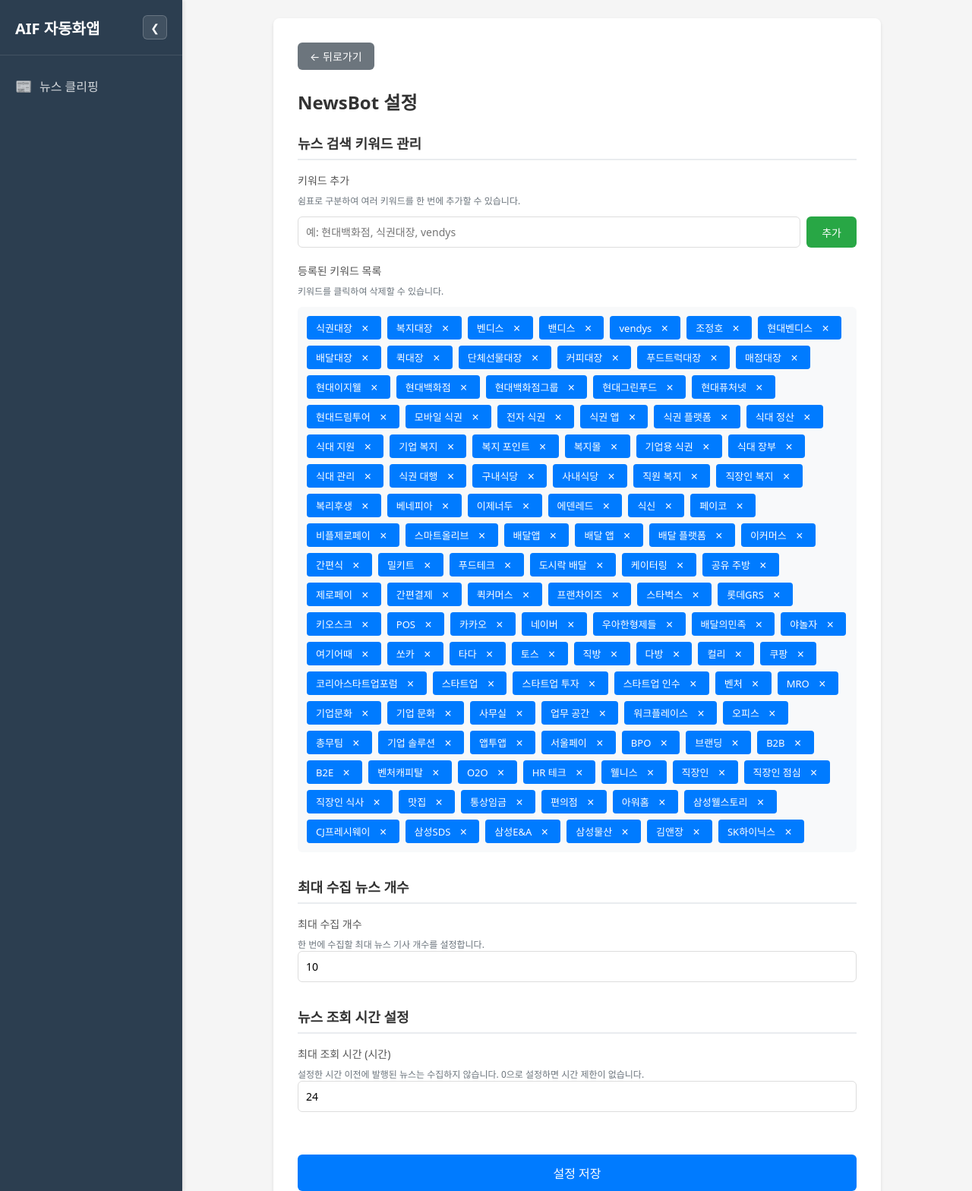
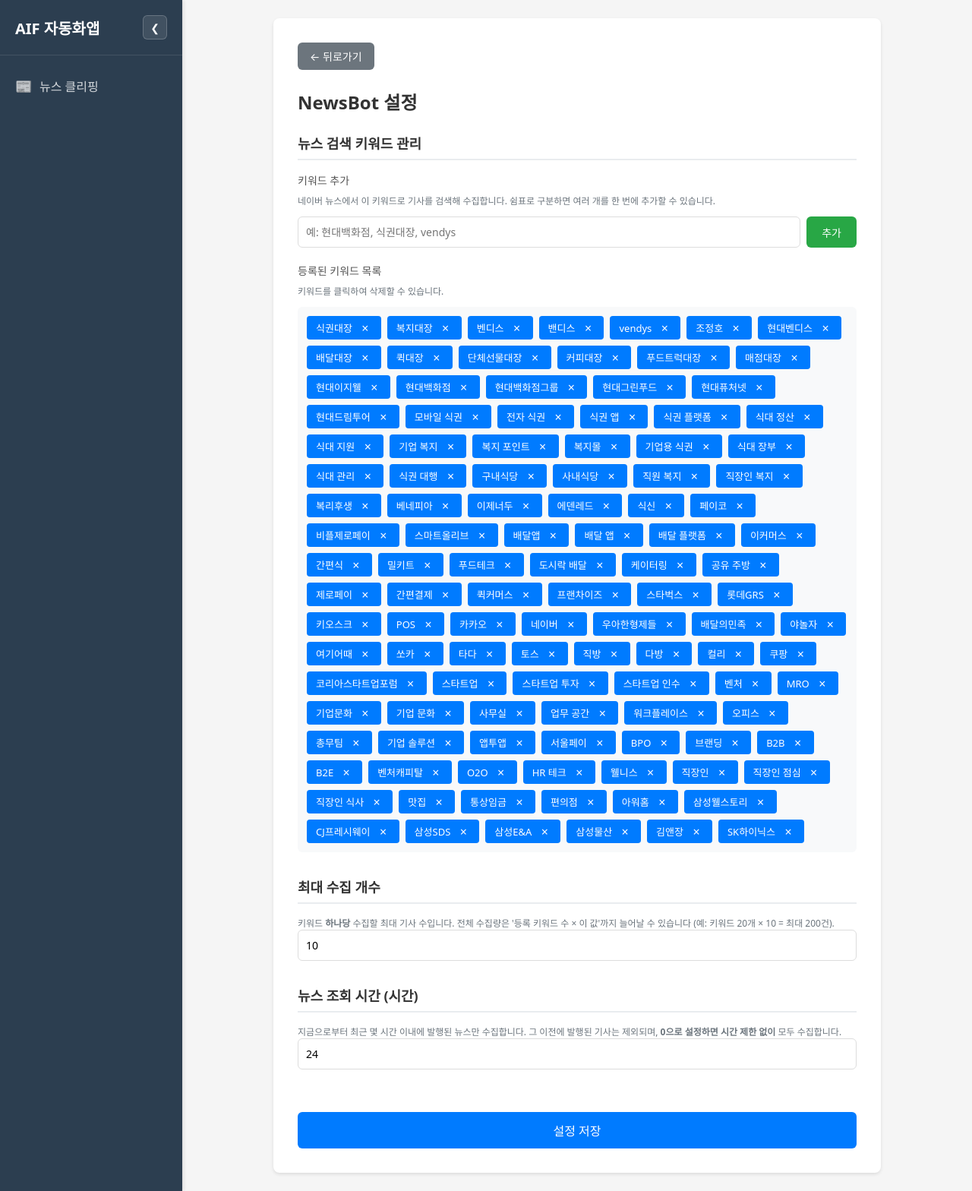
Before and after one commit to dohyun82/news-mvp, a Flask app: page /news/settings in a window 1280 px wide. Shown: the whole page at 76% size. Run offline with Flask 3, Linux system fonts and the light colour scheme.

Commit message:
feat: 검토·설정 화면 UX 개선
- 카테고리 헤더에 담긴 뉴스 개수 배지 표시 (드롭·선택해제·요약·삭제 시 실시간 갱신)
- 선택 해제 시 AI 요약 리셋 (네이버 요약 description은 유지) + store 테스트 4건 추가
- 설정 화면 중복 라벨 제거·설명 명확화 (최대 수집 개수는 '키워드당'임을 명시)

Co-Authored-By: Claude Opus 4.8 <noreply@anthropic.com>

```diff
--- a/apps/news/models.py
+++ b/apps/news/models.py
@@ -134,9 +134,11 @@ class InMemoryStore:
         for a in self._articles:
             if a.url == url:
                 a.selected = selected
-                # 선택 해제 시 원본 카테고리로 복원
+                # 선택 해제 시 원본 카테고리로 복원하고 AI 요약을 리셋
+                # (다시 선택하면 네이버 요약부터 시작하고 AI 요약은 재생성)
                 if not selected:
                     a.category = a.original_category
+                    a.summary = ""
                 self._save_to_disk()
                 return True
         return False
--- a/templates/settings.html
+++ b/templates/settings.html
@@ -57,7 +57,8 @@ endblock %} {% block content %}
     <div class="form-group">
       <label for="keyword-input">키워드 추가</label>
       <div class="form-help">
-        쉼표로 구분하여 여러 키워드를 한 번에 추가할 수 있습니다.
+        네이버 뉴스에서 이 키워드로 기사를 검색해 수집합니다. 쉼표로 구분하면
+        여러 개를 한 번에 추가할 수 있습니다.
       </div>
       <div class="add-keyword-group">
         <input
@@ -79,29 +80,29 @@ endblock %} {% block content %}
 
 
   <div class="section">
-    <div class="section-title">최대 수집 뉴스 개수</div>
+    <div class="section-title">최대 수집 개수</div>
     <div class="form-group">
-      <label for="max-articles-input">최대 수집 개수</label>
       <div class="form-help">
-        한 번에 수집할 최대 뉴스 기사 개수를 설정합니다.
+        키워드 <strong>하나당</strong> 수집할 최대 기사 수입니다. 전체 수집량은
+        '등록 키워드 수 × 이 값'까지 늘어날 수 있습니다 (예: 키워드 20개 × 10 = 최대 200건).
       </div>
       <input
         type="number"
         id="max-articles-input"
         min="1"
-        value="30"
-        placeholder="30"
+        value="10"
+        placeholder="예: 10"
+        aria-label="키워드당 최대 수집 개수"
       />
     </div>
   </div>
 
   <div class="section">
-    <div class="section-title">뉴스 조회 시간 설정</div>
+    <div class="section-title">뉴스 조회 시간 (시간)</div>
     <div class="form-group">
-      <label for="max-age-hours-input">최대 조회 시간 (시간)</label>
       <div class="form-help">
-        설정한 시간 이전에 발행된 뉴스는 수집하지 않습니다. 0으로 설정하면 시간
-        제한이 없습니다.
+        지금으로부터 최근 몇 시간 이내에 발행된 뉴스만 수집합니다. 그 이전에 발행된
+        기사는 제외되며, <strong>0으로 설정하면 시간 제한 없이</strong> 모두 수집합니다.
       </div>
       <input
         type="number"
@@ -109,7 +110,8 @@ endblock %} {% block content %}
         min="0"
         step="1"
         value="24"
-        placeholder="24"
+        placeholder="예: 24"
+        aria-label="뉴스 조회 시간(시간 단위)"
       />
     </div>
   </div>
```
Also changed, not shown: templates/review.html (+11 -2 lines), tests/test_store_selection.py (added, +65 -0 lines).
